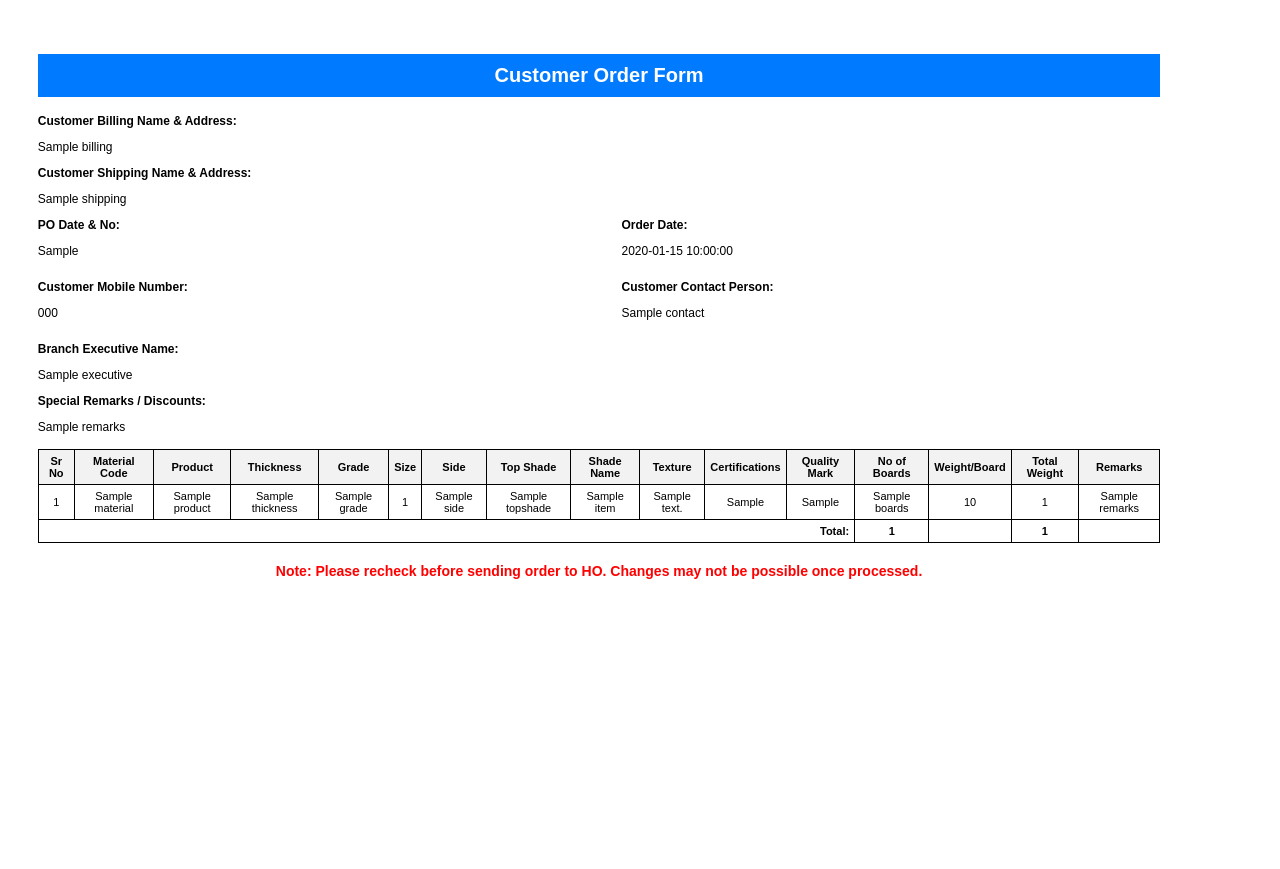
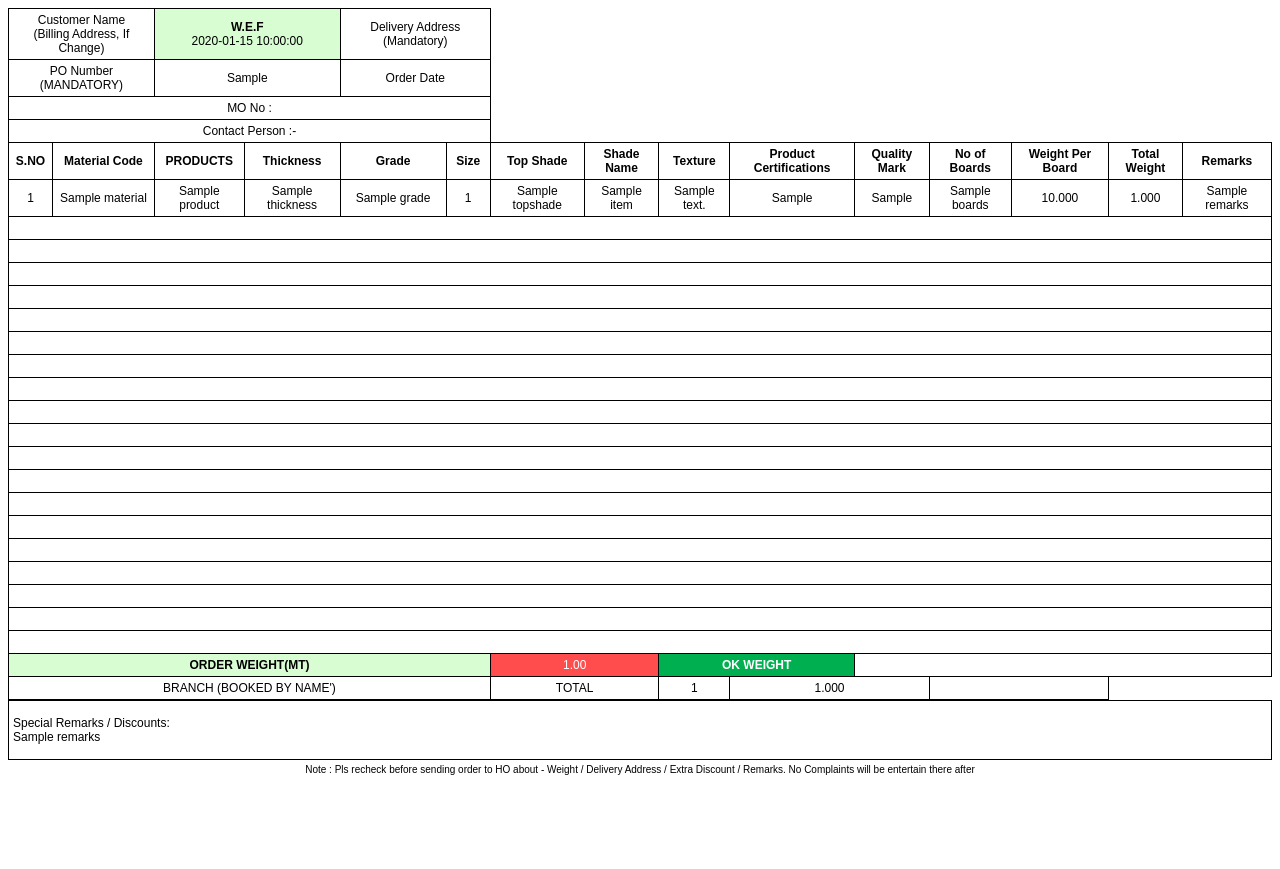
Before and after one commit to SteevBhola/orderform-backend, a FastAPI app: template templates/pdf_template.html in a window 1280 px wide. After the commit the page ends 775 px from the top, so only its background shows below. Run offline with FastAPI, Linux system fonts and the light colour scheme; the template is opened without the code that fills it: most values are stand-ins (such as "Sample title", 1, 10 or a date in 2020).

Commit message:
Update pdf_template.html

```diff
--- a/templates/pdf_template.html
+++ b/templates/pdf_template.html
@@ -1,137 +1,41 @@
 <!DOCTYPE html>
-<html lang="en">
+<html>
 <head>
-  <meta charset="UTF-8" />
-  <title>Order PDF</title>
+  <meta charset="UTF-8">
   <style>
-    body {
-      font-family: Arial, sans-serif;
-      font-size: 12px;
-      padding: 10mm;
-      margin: 0;
-      width: 297mm;
-      height: 210mm;
-    }
-    h2 {
-      background-color: #007bff;
-      color: #fff;
-      padding: 10px;
-      text-align: center;
-      font-size: 20px;
-    }
-    .form-section {
-      margin-bottom: 10px;
-    }
-    .form-section label {
-      font-weight: bold;
-      display: block;
-      margin-bottom: 3px;
-    }
-    .flex {
-      display: flex;
-      justify-content: space-between;
-    }
-    .half-width {
-      width: 48%;
-    }
-    table {
-      width: 100%;
-      border-collapse: collapse;
-      margin-top: 15px;
-      font-size: 11px;
-    }
-    th, td {
-      border: 1px solid #000;
-      padding: 5px;
-      text-align: center;
-    }
-    thead {
-      background-color: #f2f2f2;
-    }
-    tfoot td {
-      font-weight: bold;
-    }
-    .footer-note {
-      text-align: center;
-      color: red;
-      font-weight: bold;
-      margin-top: 20px;
-      font-size: 14px;
-    }
-    @page {
-      size: B5 landscape;
-      margin: 10mm;
-    }
+    body { font-family: Arial, sans-serif; font-size: 12px; }
+    table { width: 100%; border-collapse: collapse; }
+    td, th { border: 1px solid black; padding: 4px; text-align: center; vertical-align: middle; }
+    .header, .footer { font-weight: bold; }
+    .no-border { border: none; }
+    .green-bg { background-color: #d9fdd3; }
+    .red-bg { background-color: #ff4c4c; color: white; }
+    .ok-weight { background-color: #00b050; color: white; font-weight: bold; }
+    .remarks { height: 50px; text-align: left; }
+    .note { font-size: 10px; }
   </style>
 </head>
 <body>
-
-  <h2>Customer Order Form</h2>
-
-  <div class="form-section">
-    <label>Customer Billing Name & Address:</label>
-    <p>{{ billing }}</p>
-  </div>
-
-  <div class="form-section">
-    <label>Customer Shipping Name & Address:</label>
-    <p>{{ shipping }}</p>
-  </div>
-
-  <div class="form-section flex">
-    <div class="half-width">
-      <label>PO Date & No:</label>
-      <p>{{ po }}</p>
-    </div>
-    <div class="half-width">
-      <label>Order Date:</label>
-      <p>{{ orderDate }}</p>
-    </div>
-  </div>
-
-  <div class="form-section flex">
-    <div class="half-width">
-      <label>Customer Mobile Number:</label>
-      <p>{{ mobile }}</p>
-    </div>
-    <div class="half-width">
-      <label>Customer Contact Person:</label>
-      <p>{{ contact }}</p>
-    </div>
-  </div>
-
-  <div class="form-section">
-    <label>Branch Executive Name:</label>
-    <p>{{ executive }}</p>
-  </div>
-
-  <div class="form-section">
-    <label>Special Remarks / Discounts:</label>
-    <p>{{ remarks }}</p>
-  </div>
-
   <table>
-    <thead>
     <tr>
-        <th>Sr No</th>
-        <th>Material Code</th>
-        <th>Product</th>
-        <th>Thickness</th>
-        <th>Grade</th>
-        <th>Size</th>
-        <th>Side</th>
-        <th>Top Shade</th>
-        <th>Shade Name</th>
-        <th>Texture</th>
-        <th>Certifications</th>
-        <th>Quality Mark</th>
-        <th>No of Boards</th>
-        <th>Weight/Board</th>
-        <th>Total Weight</th>
-        <th>Remarks</th>
+      <td colspan="2">Customer Name<br>(Billing Address, If Change)</td>
+      <td colspan="2" class="green-bg"><strong>W.E.F</strong><br>{{ orderDate }}</td>
+      <td colspan="2">Delivery Address (Mandatory)</td>
     </tr>
-    </thead>
-    <tbody>
+    <tr>
+      <td colspan="2">PO Number (MANDATORY)</td>
+      <td colspan="2">{{ po }}</td>
+      <td colspan="2">Order Date</td>
+    </tr>
+    <tr>
+      <td colspan="6">MO No :</td>
+    </tr>
+    <tr><td colspan="6">Contact Person :-</td></tr>
+    <tr>
+      <th>S.NO</th><th>Material Code</th><th>PRODUCTS</th><th>Thickness</th><th>Grade</th><th>Size</th>
+      <th>Top Shade</th><th>Shade Name</th><th>Texture</th><th>Product Certifications</th>
+      <th>Quality Mark</th><th>No of Boards</th><th>Weight Per Board</th><th>Total Weight</th><th>Remarks</th>
+    </tr>
     {% for item in items %}
     <tr>
       <td>{{ loop.index }}</td>
@@ -140,33 +44,46 @@
       <td>{{ item.thickness }}</td>
       <td>{{ item.Grade }}</td>
       <td>{{ item.Size }}</td>
-        <td>{{ item.Side }}</td>
       <td>{{ item.topshade }}</td>
       <td>{{ item.shadeName }}</td>
       <td>{{ item.texture }}</td>
       <td>{{ item.productCertification }}</td>
       <td>{{ item.qualityMark }}</td>
       <td>{{ item.boards }}</td>
-        <td>{{ item.weight }}</td>
-        <td>{{ item.totalWeight }}</td>
+      <td>{{ '%.3f' % item.weight }}</td>
+      <td>{{ '%.3f' % item.totalWeight }}</td>
       <td>{{ item.remarks }}</td>
     </tr>
     {% endfor %}
-    </tbody>
-    <tfoot>
+    {% for i in range(20 - items|length) %}
+    <tr><td colspan="15">&nbsp;</td></tr>
+    {% endfor %}
     <tr>
-        <td colspan="12" style="text-align:right;">Total:</td>
+      <td colspan="6" class="green-bg"><strong>ORDER WEIGHT(MT)</strong></td>
+      <td colspan="2" class="red-bg">{{ '%.2f' % totalWeight }}</td>
+      <td colspan="2" class="{% if totalWeight < 9000 %}ok-weight{% else %}red-bg{% endif %}">
+        {% if totalWeight < 9000 %}OK WEIGHT{% else %}WRONG WEIGHT{% endif %}
+      </td>
+      <td colspan="5"></td>
+    </tr>
+    <tr>
+      <td colspan="6">BRANCH (BOOKED BY NAME')</td>
+      <td colspan="2">TOTAL</td>
       <td>{{ totalBoards }}</td>
-        <td></td>
-        <td>{{ totalWeight }}</td>
-        <td></td>
+      <td colspan="2">{{ '%.3f' % totalWeight }}</td>
+      <td colspan="2"></td>
     </tr>
-    </tfoot>
   </table>
 
-  <div class="footer-note">
-    Note: Please recheck before sending order to HO. Changes may not be possible once processed.
-  </div>
-
+  <table>
+    <tr>
+      <td class="remarks" colspan="15">Special Remarks / Discounts:<br>{{ remarks }}</td>
+    </tr>
+    <tr>
+      <td class="no-border note" colspan="15">
+        Note : Pls recheck before sending order to HO about - Weight / Delivery Address / Extra Discount / Remarks. No Complaints will be entertain there after
+      </td>
+    </tr>
+  </table>
 </body>
 </html>
```
Lines whose indentation alone changed are shown as unchanged.
